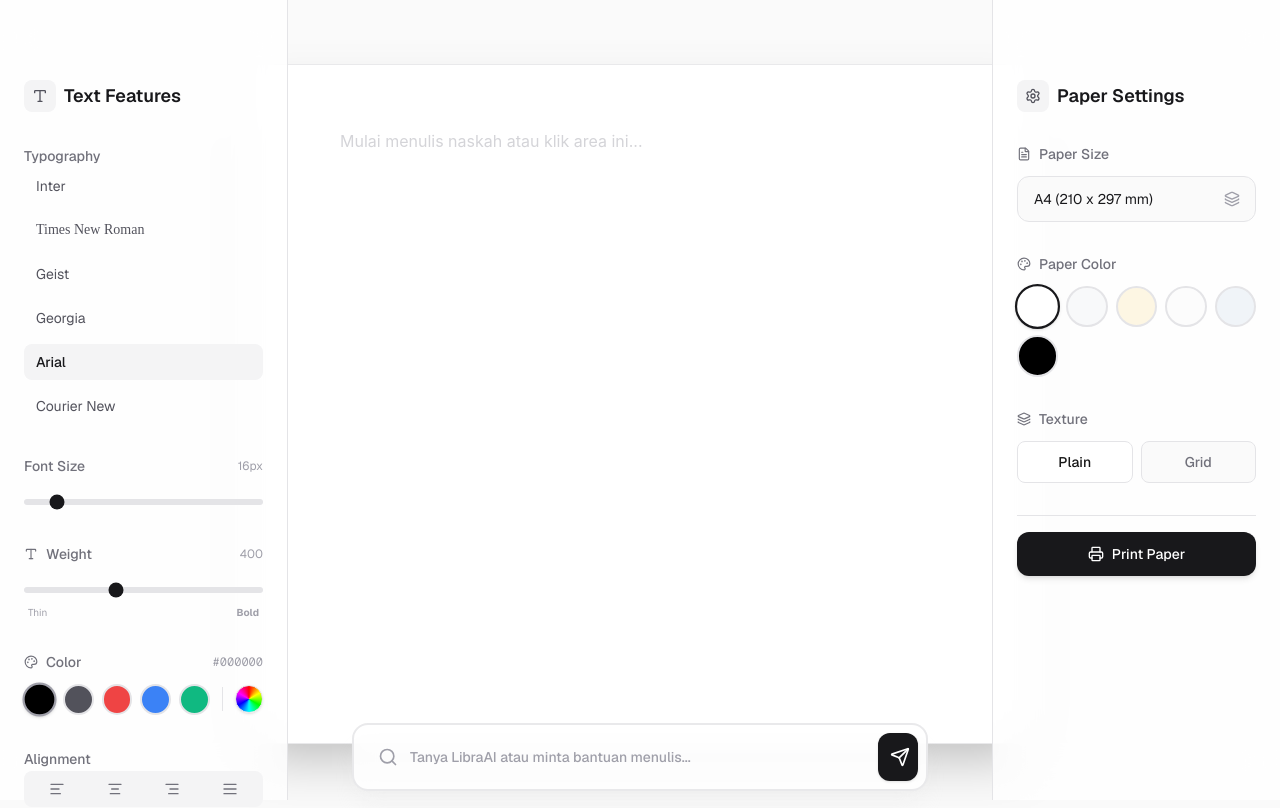
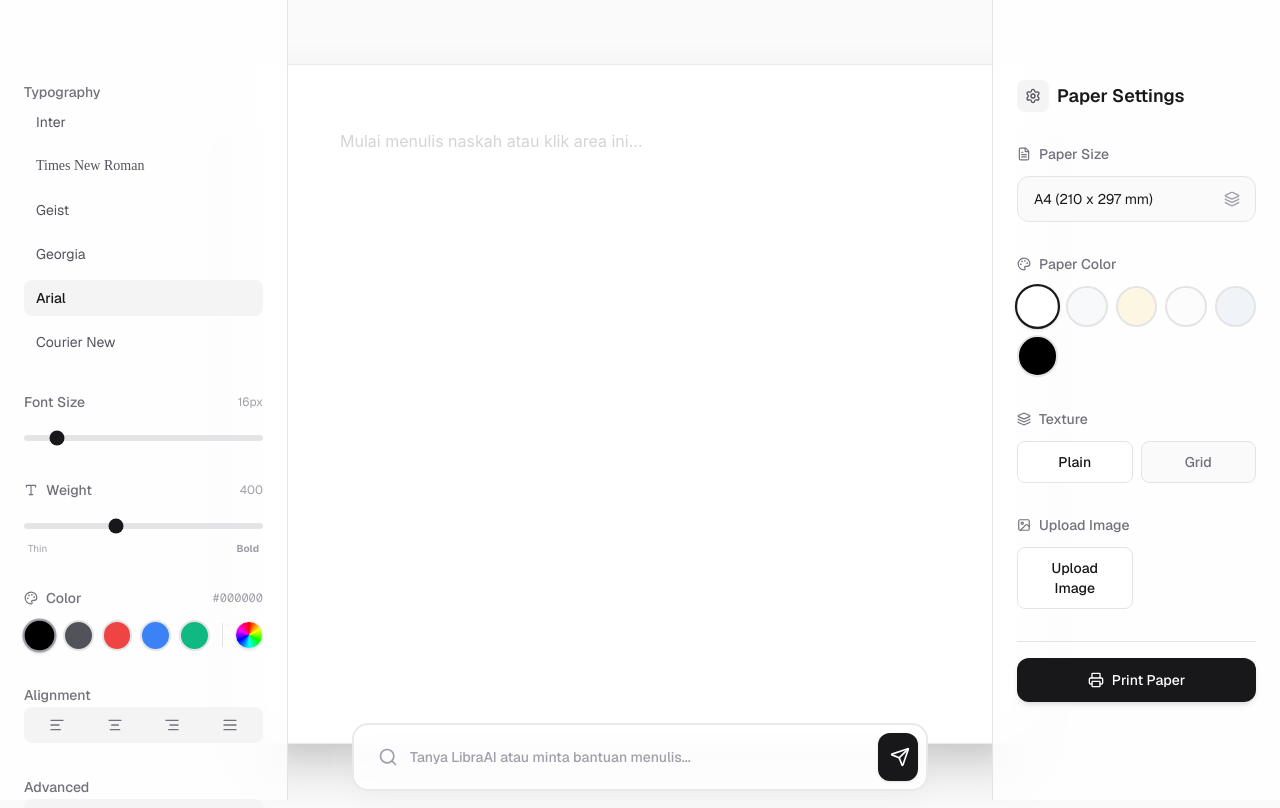
Before and after one commit to IndoNusaCorp/gravity-ai, a Next.js app: page / in a window 1280 px wide. Built offline with nearby package versions, Linux system fonts and the light colour scheme.

Commit message:
feat: Remove "Text Features" section from the left sidebar and add an "Upload Image" section with a new icon and state to the right sidebar.

```diff
--- a/src/components/SidebarLeft.tsx
+++ b/src/components/SidebarLeft.tsx
@@ -84,13 +84,6 @@ export function SidebarLeft() {
       transition={{ type: "spring", stiffness: 100, damping: 20 }}
       className="fixed left-0 top-0 h-full w-72 bg-white/80 dark:bg-zinc-900/80 backdrop-blur-xl border-r border-zinc-200 dark:border-zinc-800 p-6 z-40 hidden md:block pt-20"
     >
-      <div className="flex items-center gap-2 mb-8">
-        <div className="w-8 h-8 rounded-lg bg-zinc-100 dark:bg-zinc-800 flex items-center justify-center">
-          <Type className="w-4 h-4 text-zinc-600 dark:text-zinc-400" />
-        </div>
-        <h2 className="text-lg font-semibold text-zinc-900 dark:text-锌-100">Text Features</h2>
-      </div>
-
       <div className="space-y-8">
         {/* Font Family Selection */}
         <div className="space-y-3">
--- a/src/components/SidebarRight.tsx
+++ b/src/components/SidebarRight.tsx
@@ -1,7 +1,7 @@
 "use client";
 
 import { motion } from "framer-motion";
-import { Settings, Printer, Palette, Layers, FileText } from "lucide-react";
+import { Settings, Printer, Palette, Layers, FileText, Image } from "lucide-react";
 import { useEffect, useState } from "react";
 
 export function SidebarRight() {
@@ -9,6 +9,8 @@ export function SidebarRight() {
     const [paperColor, setPaperColor] = useState("#ffffff");
     // State untuk menyimpan jenis/ukuran kertas (default A4)
     const [paperType, setPaperType] = useState("a4");
+
+    const [uploadImage, setUploadImage] = useState<string | null>(null);
 
     // Daftar semua jenis/ukuran kertas yang tersedia (ada 30 jenis) beserta ukurannya dalam piksel
     const paperTypes = [
@@ -128,6 +130,18 @@ export function SidebarRight() {
                     </div>
                 </div>
 
+                {/* Upload Image */}
+                <div className="space-y-3">
+                    <label className="text-sm font-medium text-zinc-500 dark:text-zinc-400 flex items-center gap-2">
+                        <Image className="w-3.5 h-3.5" /> Upload Image
+                    </label>
+                    <div className="grid grid-cols-2 gap-2">
+                        <button className="py-2.5 px-3 rounded-lg border border-zinc-200 dark:border-zinc-800 bg-white dark:bg-zinc-900 text-sm font-medium hover:bg-zinc-50 dark:hover:bg-zinc-800/50 transition-colors">
+                            Upload Image
+                        </button>
+                    </div>
+                </div>
+
                 {/* Print Action */}
                 <div className="pt-4 border-t border-zinc-200 dark:border-zinc-800">
                     <button className="w-full flex items-center justify-center gap-2 py-3 rounded-xl bg-zinc-900 hover:bg-zinc-800 text-white dark:bg-white dark:hover:bg-zinc-100 dark:text-zinc-900 transition-all font-medium text-sm shadow-md hover:shadow-lg active:scale-95">
```
